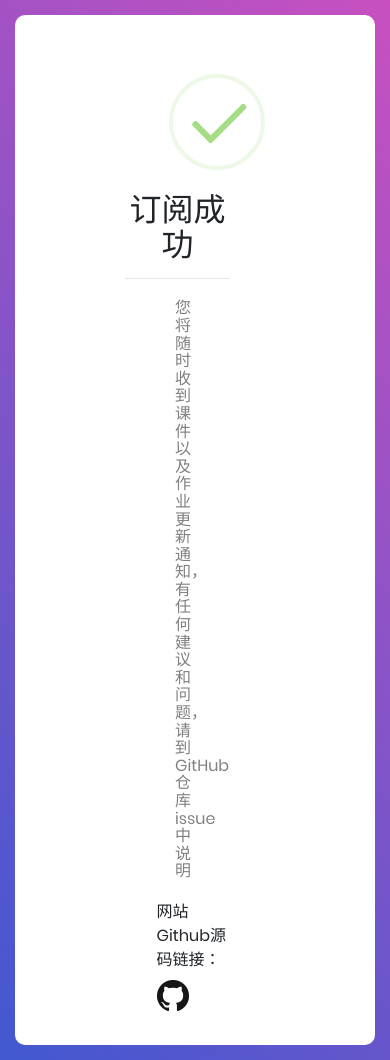
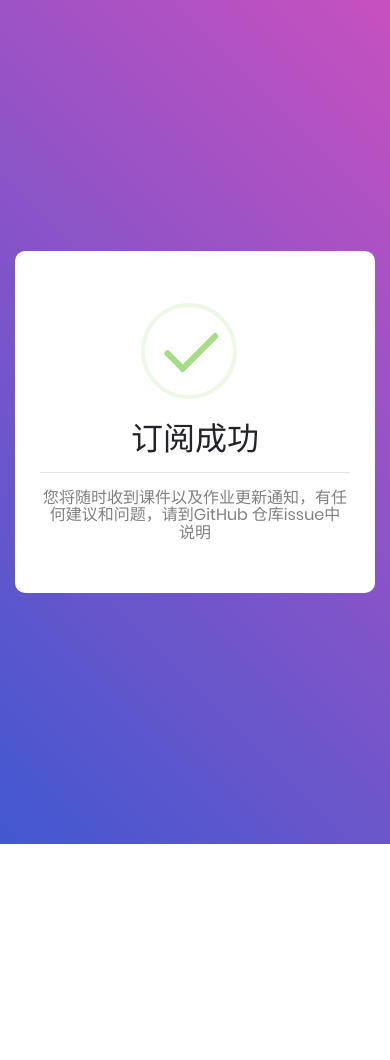
Before and after one commit to Linwenye/MoodleInformer_website, a Flask app: page /test in a window 390 px wide. After the commit the page ends 844 px from the top, so only its background shows below. Run offline with Flask 2, Linux system fonts and the light colour scheme; some libraries are stand-ins or nearby versions.

Commit message:
responsive

```diff
--- a/run.py
+++ b/run.py
@@ -44,5 +44,5 @@ def test():
 
 
 if __name__ == '__main__':
-    #app.run(debug=True)
-    app.run(host='0.0.0.0',threaded=True)
+    app.run(debug=True)
+    # app.run(host='0.0.0.0',threaded=True)
--- a/static/css/inform.css
+++ b/static/css/inform.css
@@ -1,15 +1,27 @@
-.my-form h2{
+.my-form h2 {
     text-align: center;
     margin-top: 20px;
 }
 
-.my-form h6{
+.my-form h6 {
     text-align: center;
     margin: 20px 50px;
     color: gray;
 }
 
-.inform-wrap{
+
+.my-form img {
+    margin-left: 40%;
+}
+
+.my-form .wrap {
+    margin-left: 30%;
+}
+.my-form .wrap img{
+    margin-left: 5%;
+}
+
+.inform-wrap {
     width: 760px;
     height: auto;
     background: #fff;
@@ -24,3 +36,23 @@
     justify-content: space-between;
     padding: 57px 130px 33px 95px;
 }
+
+@media (max-width: 767px) {
+    .inform-wrap {
+        width: 400px;
+        padding: 50px 10px;
+    }
+
+    .my-form h6 {
+        text-align: center;
+        margin: 2px 2px;
+        color: gray;
+    }
+
+    .my-form .wrap {
+        display: none;
+    }
+    .my-form img{
+        margin-left: 32%;
+    }
+}
--- a/templates/index.html
+++ b/templates/index.html
@@ -58,8 +58,12 @@
 
 					<div class="text-center p-t-12">
 						<span class="txt1">
-							Attention:你的密码将加密存储在数据库中
+							声明:由于业务逻辑需要,你的密码将采用AES加密存储在数据库中,保证安全性。
 						</span>
+                        <a class="txt2" href="https://github.com/Linwenye/MoodleInformer_website" target="_blank">
+							详情
+							<i class="fa fa-long-arrow-right m-l-5" aria-hidden="true"></i>
+						</a>
 					</div>
 
 					<div class="text-center p-t-136">
--- a/templates/inform.html
+++ b/templates/inform.html
@@ -23,15 +23,14 @@
         <div class="inform-wrap">
             <div class="container">
                 <div class="my-form">
-                    <img src="{{ url_for('static',filename='images/swal2-success.png') }}" alt="IMG"
-                         style="margin-left: 40%">
+                    <img src="{{ url_for('static',filename='images/swal2-success.png') }}" alt="IMG">
                     <h2>订阅成功</h2>
                     <hr>
 
                         <h6>您将随时收到课件以及作业更新通知，有任何建议和问题，请到GitHub 仓库issue中说明</h6>
-                        <div class="wrap" style="margin-left: 30%">
-                            <label>网站Github源码链接：</label>
+                        <div class="wrap">
                             <a href="https://github.com/Linwenye/MoodleInformer_website" class="am-icon-btn am-icon-github">
+                                <label>网站Github源码链接:</label>
                                 <img src="{{ url_for('static',filename='images/Github-Mark-32px.png') }}">
                             </a>
                         </div>
```
Also changed, not shown: templates/fail.html (+4 -5 lines), readme.md (added).
